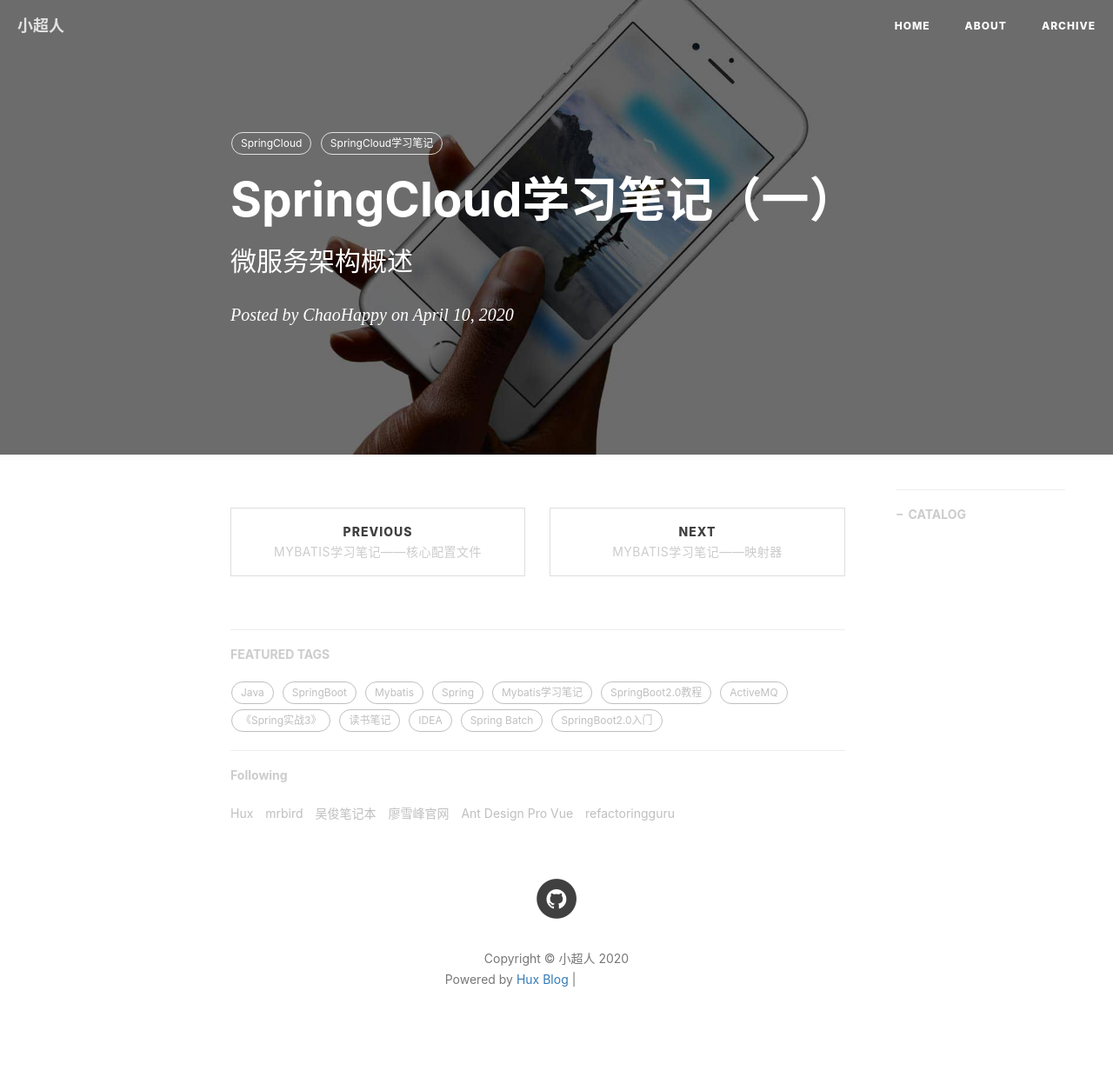
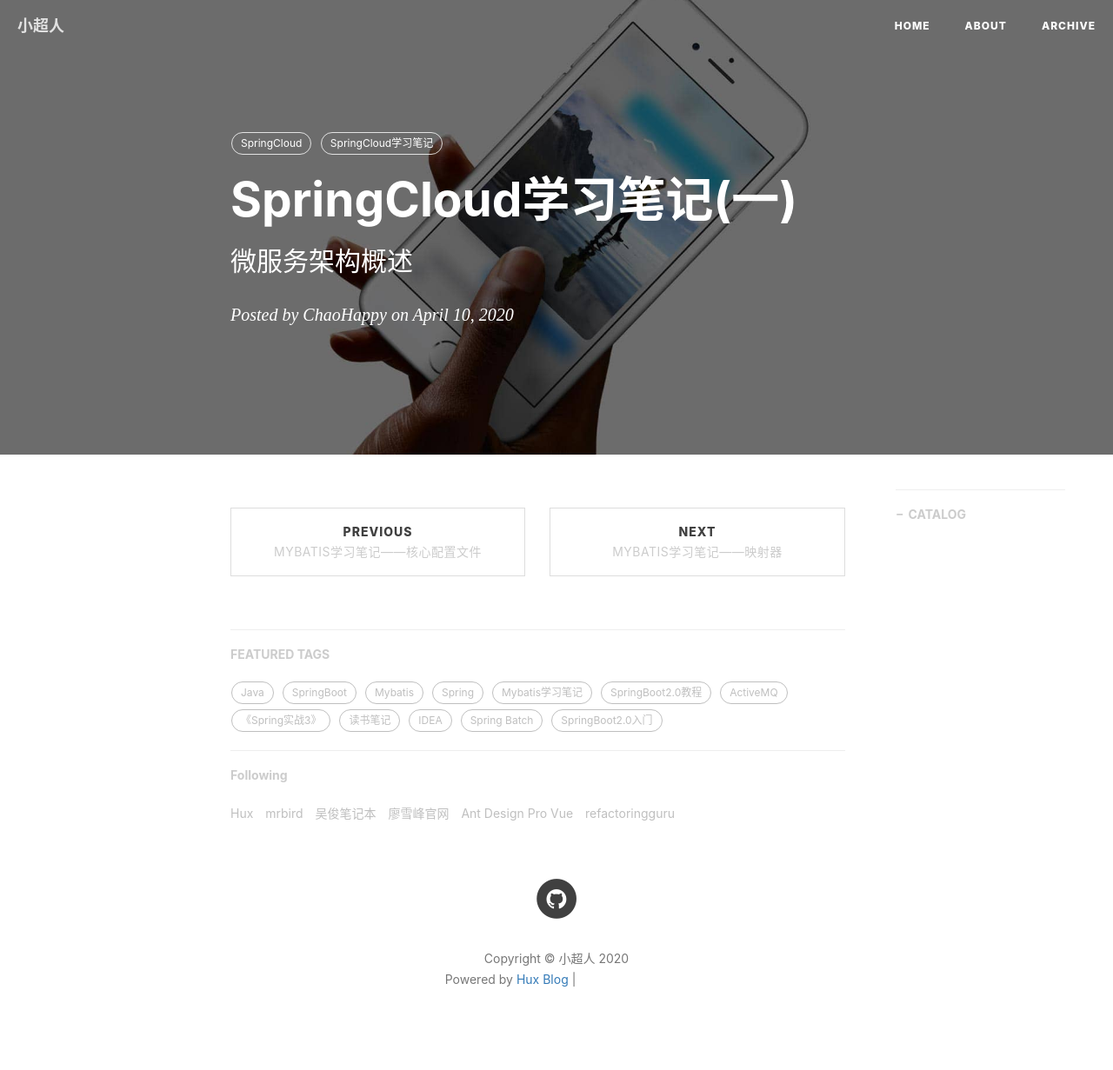
Before and after one commit to ChaoHappy/ChaoHappy.github.io, a Jekyll site: the page built from _posts/SpringCloud/2020-04-10-SpringCloud学习笔记(一)——微服务架构概述.md, in a window 1280 px wide. Shown: the whole page at 87% size. Built offline with Jekyll 4.4.1, drawn with Linux system fonts in a browser that asks for light colours; nearby versions of some CDN libraries; comment, search, counter and statistics services are not loaded; grey boxes are pictures that could not be loaded.

```diff
--- a/_posts/SpringCloud/2020-04-10-SpringCloud学习笔记（一）——微服务架构概述.md
+++ b/_posts/SpringCloud/2020-04-10-SpringCloud学习笔记(一)——微服务架构概述.md
@@ -1,6 +1,6 @@
 ---
 layout:     post
-title:      SpringCloud学习笔记（一）
+title:      SpringCloud学习笔记(一)
 subtitle:   微服务架构概述
 date:       2020-04-10
 author:     ChaoHappy
```
